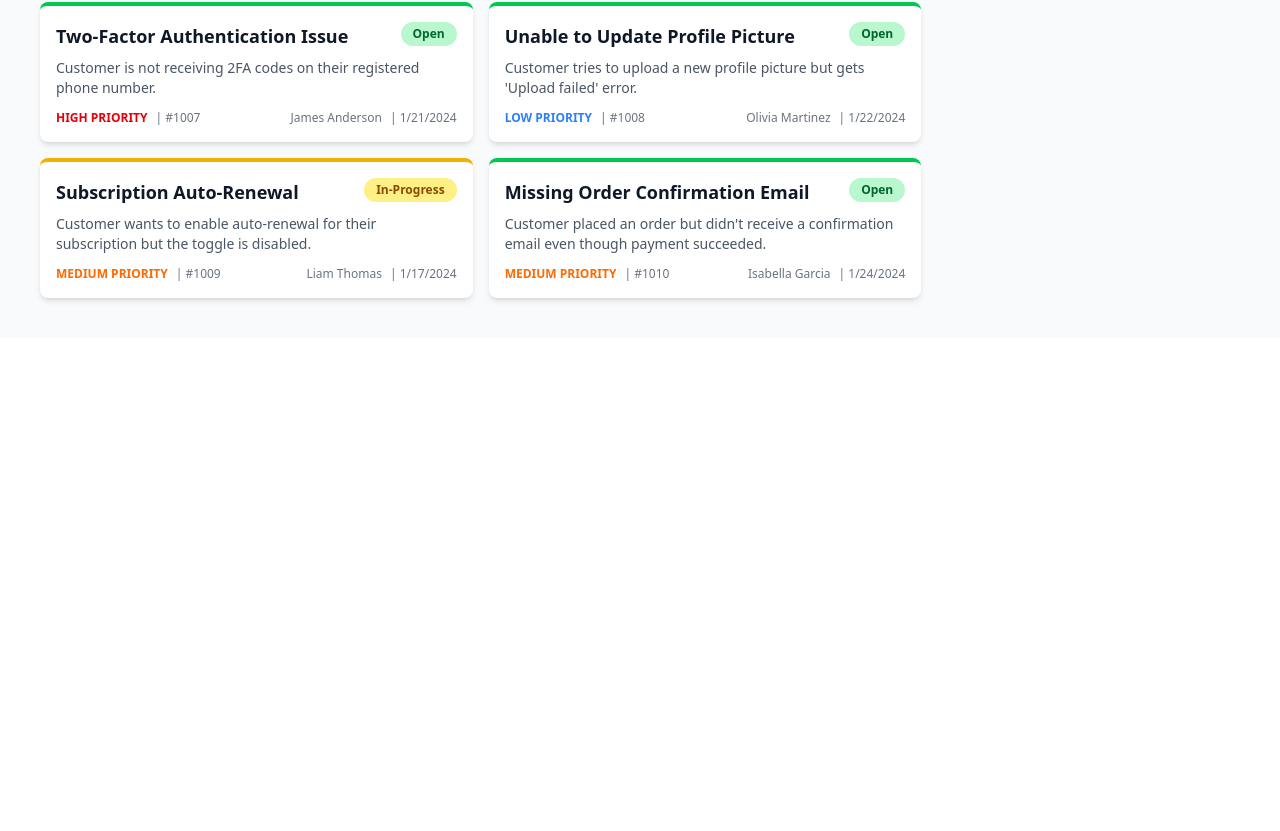
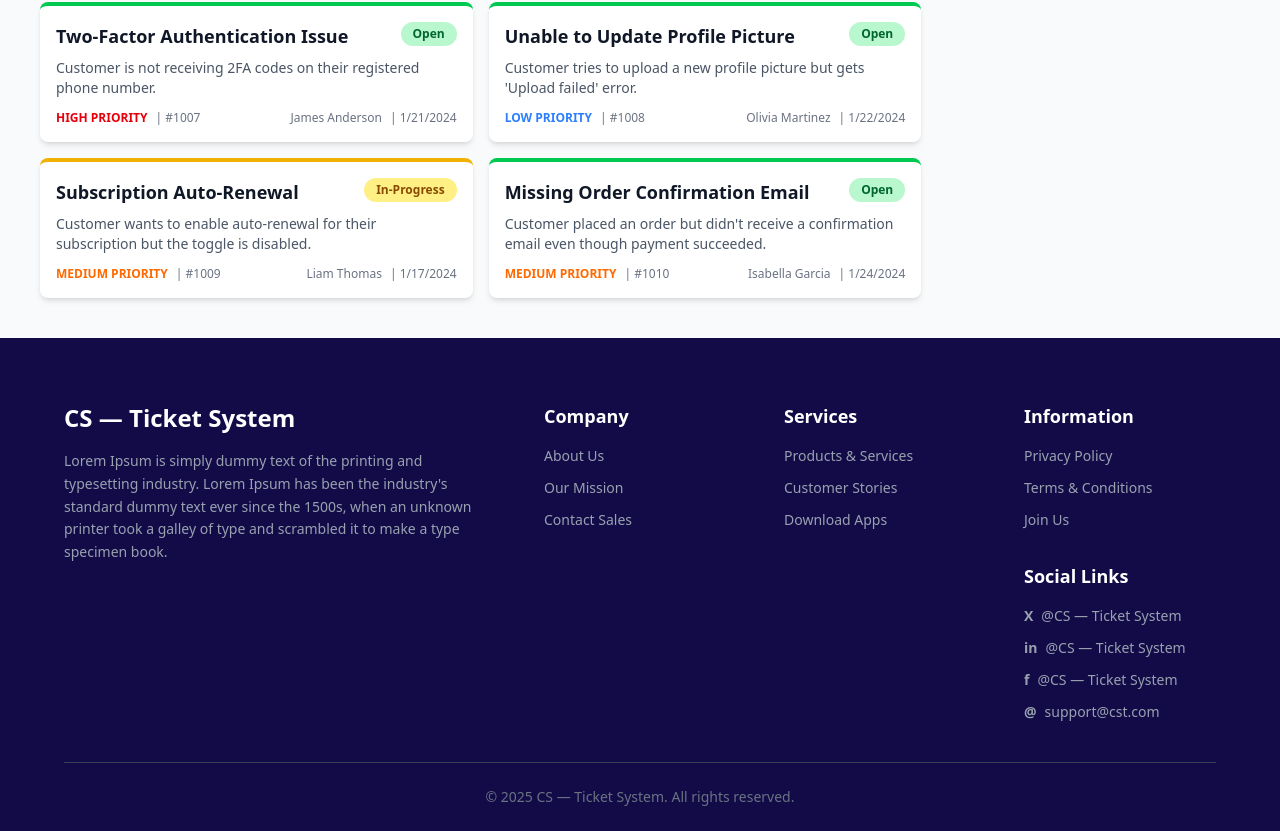
Before and after one commit to SabinaMarium/B12A7-Customer-Support-Zone, a React (Vite) app: page / in a window 1280 px wide. Shown: the part 1002-1833 px from the top of the page. Before the commit the page ends 1340 px from the top, so only its background shows below. Built offline with nearby package versions, Linux system fonts and the light colour scheme.

Commit message:
added side bar

```diff
--- a/src/App.jsx
+++ b/src/App.jsx
@@ -11,31 +11,26 @@
 };
 
 function App() {
-    // State management
+
     const [tickets, setTickets] = useState([]);
     const [inProgressTasks, setInProgressTasks] = useState([]);
     const [resolvedTasks, setResolvedTasks] = useState([]);
 
-    // Derived state for counts
+
     const inProgressCount = inProgressTasks.length;
     const resolvedCount = resolvedTasks.length;
 
-    // 🌟 CORRECTED useEffect: Loads all 10 tickets into the main grid and starts sidebars empty
+
     useEffect(() => {
         fetch('/cards.json')
             .then(res => res.json())
             .then(data => {
-                // Load all 10 tickets into the main Customer Tickets list
                 setTickets(data);
-
-                // Start with empty sidebars
                 setInProgressTasks([]);
                 setResolvedTasks([]);
             })
             .catch(error => console.error("Error fetching tickets:", error));
     }, []);
-
-    // HANDLERS
     const handleCardClick = (ticket) => {
         const isInProgress = inProgressTasks.some(task => task.id === ticket.id);
         const isResolved = resolvedTasks.some(task => task.id === ticket.id);
@@ -46,10 +41,10 @@
         }
 
         alert(`Ticket #${ticket.id} (${ticket.title}) added to Task Status.`);
-        // 1. Add to In-Progress sidebar
+        //  Add to In-Progress sidebar
         setInProgressTasks(prevTasks => [...prevTasks, ticket]);
 
-        // 2. Remove from the Customer Tickets list
+        //  Remove from the Customer Tickets list
         setTickets(prevTickets => prevTickets.filter(t => t.id !== ticket.id));
     };
 
@@ -185,6 +180,73 @@
                     </div>
                 </div>
             </div>
+            {/* footer section */}
+            <footer className="bg-[#120B48] text-white pt-16">
+    <div className="max-w-7xl mx-auto px-6 sm:px-10 lg:px-16">
+        <div className="grid grid-cols-2 md:grid-cols-5 gap-12 border-b border-gray-700 pb-10">
+
+            {/* 1. Logo & Description */}
+            <div className="col-span-2 md:col-span-2">
+                <h3 className="text-2xl font-bold mb-4">CS — Ticket System</h3>
+                <p className="text-sm text-gray-400 leading-relaxed">
+                    Lorem Ipsum is simply dummy text of the printing and typesetting industry. Lorem Ipsum has been the industry's standard dummy text ever since the 1500s, when an unknown printer took a galley of type and scrambled it to make a type specimen book.
+                </p>
+            </div>
+
+            {/* 2. Company Links */}
+            <div>
+                <h4 className="text-lg font-semibold mb-4">Company</h4>
+                <ul className="space-y-3 text-sm">
+                    <li><a href="#" className="text-gray-400 hover:text-white transition-colors">About Us</a></li>
+                    <li><a href="#" className="text-gray-400 hover:text-white transition-colors">Our Mission</a></li>
+                    <li><a href="#" className="text-gray-400 hover:text-white transition-colors">Contact Sales</a></li>
+                </ul>
+            </div>
+
+            {/* 3. Services Links */}
+            <div>
+                <h4 className="text-lg font-semibold mb-4">Services</h4>
+                <ul className="space-y-3 text-sm">
+                    <li><a href="#" className="text-gray-400 hover:text-white transition-colors">Products & Services</a></li>
+                    <li><a href="#" className="text-gray-400 hover:text-white transition-colors">Customer Stories</a></li>
+                    <li><a href="#" className="text-gray-400 hover:text-white transition-colors">Download Apps</a></li>
+                </ul>
+            </div>
+
+            {/* 4. Information & Social Links */}
+            <div className="col-span-2 md:col-span-1">
+                <h4 className="text-lg font-semibold mb-4">Information</h4>
+                <ul className="space-y-3 text-sm mb-8">
+                    <li><a href="#" className="text-gray-400 hover:text-white transition-colors">Privacy Policy</a></li>
+                    <li><a href="#" className="text-gray-400 hover:text-white transition-colors">Terms & Conditions</a></li>
+                    <li><a href="#" className="text-gray-400 hover:text-white transition-colors">Join Us</a></li>
+                </ul>
+
+                <h4 className="text-lg font-semibold mb-4">Social Links</h4>
+                <ul className="space-y-3 text-sm">
+                    {/* Placeholder for social icons (using text for simplicity) */}
+                    <li className="flex items-center space-x-2 text-gray-400 hover:text-white transition-colors">
+                        <span className="font-bold">X</span> <span>@CS — Ticket System</span>
+                    </li>
+                    <li className="flex items-center space-x-2 text-gray-400 hover:text-white transition-colors">
+                        <span className="font-bold">in</span> <span>@CS — Ticket System</span>
+                    </li>
+                    <li className="flex items-center space-x-2 text-gray-400 hover:text-white transition-colors">
+                        <span className="font-bold">f</span> <span>@CS — Ticket System</span>
+                    </li>
+                    <li className="flex items-center space-x-2 text-gray-400 hover:text-white transition-colors">
+                        <span className="font-bold">@</span> <span>support@cst.com</span>
+                    </li>
+                </ul>
+            </div>
+        </div>
+
+        {/* Copyright Section */}
+        <div className="py-6 text-center text-sm text-gray-500">
+            © 2025 CS — Ticket System. All rights reserved.
+        </div>
+    </div>
+</footer>
         </>
     );
 }
```
